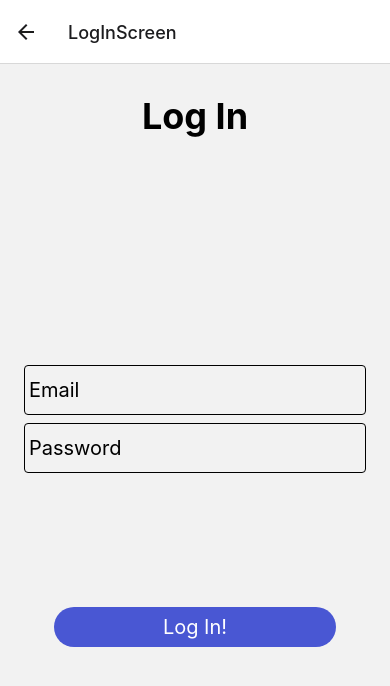
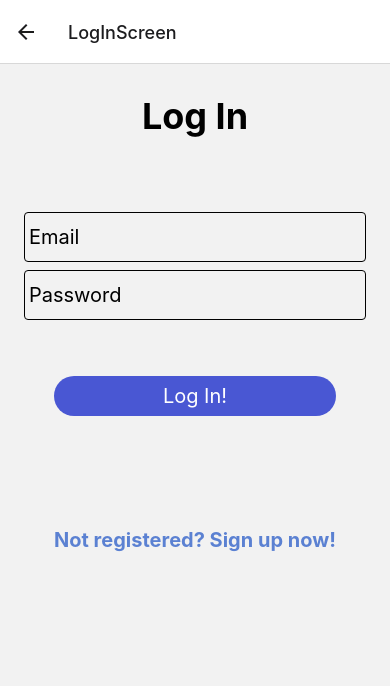
Before and after one commit to omrirp/Wikiguess, a React Native app in the folder wikiguess-client-rn/: screen /LogInScreen in a window 390 px wide. Shown: the top 686 px of the page. Built offline with nearby package versions, Linux system fonts and the light colour scheme.

Commit message:
UI improvements

```diff
--- a/wikiguess-client-rn/App.js
+++ b/wikiguess-client-rn/App.js
@@ -9,6 +9,7 @@ import MainMenuScreen from './screens/MainMenuScreen';
 import GameScreen from './screens/GameScreen';
 import GuessScreen from './screens/GuessScreen';
 import GameOverScreen from './screens/GameOverScreen';
+import HowToPlayScreen from './screens/HowToPlayScreen';
 
 const Stack = createNativeStackNavigator();
 
@@ -37,6 +38,7 @@ export default function App() {
                         component={GameOverScreen}
                         options={{ headerLeft: () => <Text></Text> }}
                     />
+                    <Stack.Screen name='HowToPlayScreen' component={HowToPlayScreen} />
                 </Stack.Navigator>
             </NavigationContainer>
         </>
--- a/wikiguess-client-rn/components/ui/PrimaryTextInput.js
+++ b/wikiguess-client-rn/components/ui/PrimaryTextInput.js
@@ -1,9 +1,14 @@
 import { View, TextInput, StyleSheet } from 'react-native';
 
-export default function PrimaryTextInput({ placeholder, onChangeText }) {
+export default function PrimaryTextInput({ placeholder, onChangeText, secureTextEntry }) {
     return (
         <View>
-            <TextInput placeholder={placeholder} onChangeText={onChangeText} style={styles.input} />
+            <TextInput
+                placeholder={placeholder}
+                onChangeText={onChangeText}
+                style={styles.input}
+                secureTextEntry={secureTextEntry ? secureTextEntry : false}
+            />
         </View>
     );
 }
--- /dev/null
+++ b/wikiguess-client-rn/components/ui/SecondaryButton.js
@@ -0,0 +1,22 @@
+import { View, Text, StyleSheet, Pressable } from 'react-native';
+
+export default function SecondaryButton({ children, onPress }) {
+    return (
+        <Pressable onPress={onPress} style={({ pressed }) => (pressed ? styles.pressed : {})}>
+            <Text style={styles.text}>{children}</Text>
+        </Pressable>
+    );
+}
+
+const styles = StyleSheet.create({
+    container: {},
+    text: {
+        fontSize: 20,
+        fontWeight: 'bold',
+        color: '#5b81d2',
+        textAlign: 'center',
+    },
+    pressed: {
+        opacity: 0.75,
+    },
+});
--- a/wikiguess-client-rn/screens/GameOverScreen.js
+++ b/wikiguess-client-rn/screens/GameOverScreen.js
@@ -26,8 +26,8 @@ export default function GameOverScreen({ route, navigation }) {
     return (
         <View style={styles.rootContainer}>
             <View style={styles.ImageContainer}>{image}</View>
-            <View>
-                <Text>{textResult}</Text>
+            <View style={styles.textContainer}>
+                <Text style={styles.text}>{textResult}</Text>
             </View>
             <View style={styles.buttonContainer}>
                 <PrimaryButton onPress={() => navigation.navigate('MainMenuScreen')}>Eng Game</PrimaryButton>
@@ -40,7 +40,6 @@ const styles = StyleSheet.create({
     rootContainer: {
         flex: 1,
         margin: 8,
-        alignItems: 'center',
     },
     ImageContainer: {
         height: 350,
@@ -54,6 +53,14 @@ const styles = StyleSheet.create({
         width: 280,
     },
     buttonContainer: {
-        margin: 36,
+        marginVertical: 50,
+        marginHorizontal: 36,
+    },
+    textContainer: {
+        alignItems: 'center',
+        marginVertical: 20,
+    },
+    text: {
+        fontSize: 30,
     },
 });
--- /dev/null
+++ b/wikiguess-client-rn/screens/HowToPlayScreen.js
@@ -0,0 +1,9 @@
+import { View, Text } from 'react-native'
+
+export default function HowToPlayScreen() {
+  return (
+    <View>
+      <Text>HowToPlayScreen</Text>
+    </View>
+  )
+}
--- a/wikiguess-client-rn/screens/LogInScreen.js
+++ b/wikiguess-client-rn/screens/LogInScreen.js
@@ -1,7 +1,8 @@
-import { View, Text, StyleSheet, ScrollView } from 'react-native';
+import { View, Text, StyleSheet, ScrollView, KeyboardAvoidingView } from 'react-native';
 import { useState } from 'react';
 import PrimaryTextInput from '../components/ui/PrimaryTextInput';
 import PrimaryButton from '../components/ui/PrimaryButton';
+import SecondaryButton from '../components/ui/SecondaryButton';
 import axios from 'axios';
 import apiUrls from '../utils/apiURL';
 
@@ -26,19 +27,34 @@ export default function LogInScreen({ navigation }) {
         navigation.navigate('MainMenuScreen');
     }
 
+    function toSignupHandler() {
+        navigation.navigate('SignUpScreen');
+    }
+
     return (
+        <ScrollView style={styles.rootContainer}>
+            <KeyboardAvoidingView style={styles.rootContainer} behavior='position'>
                 <View style={styles.rootContainer}>
                     <View style={styles.headerContainer}>
                         <Text style={styles.headerText}>Log In</Text>
                     </View>
                     <View style={styles.inputsContainer}>
                         <PrimaryTextInput placeholder={'Email'} onChangeText={useEmailTextHanler} />
-                <PrimaryTextInput placeholder={'Password'} onChangeText={passwordTextHandler} />
+                        <PrimaryTextInput
+                            placeholder={'Password'}
+                            onChangeText={passwordTextHandler}
+                            secureTextEntry={true}
+                        />
                     </View>
                     <View style={styles.buttonContainer}>
                         <PrimaryButton onPress={logInPressHandler}>Log In!</PrimaryButton>
                     </View>
+                    <View style={styles.footerContainer}>
+                        <SecondaryButton onPress={toSignupHandler}>Not registered? Sign up now!</SecondaryButton>
                     </View>
+                </View>
+            </KeyboardAvoidingView>
+        </ScrollView>
     );
 }
 
@@ -47,7 +63,6 @@ const styles = StyleSheet.create({
         flex: 1,
     },
     headerContainer: {
-        flex: 1,
         margin: 30,
         alignItems: 'center',
     },
@@ -56,12 +71,14 @@ const styles = StyleSheet.create({
         fontWeight: 'bold',
     },
     inputsContainer: {
-        flex: 1,
         marginHorizontal: 20,
+        marginVertical: 40,
     },
     buttonContainer: {
-        flex: 1,
-        marginVertical: 4,
+        marginVertical: 8,
         marginHorizontal: 50,
     },
+    footerContainer: {
+        marginTop: 100,
+    },
 });
--- a/wikiguess-client-rn/screens/MainMenuScreen.js
+++ b/wikiguess-client-rn/screens/MainMenuScreen.js
@@ -1,9 +1,14 @@
 import { View, Text, StyleSheet, Image } from 'react-native';
 import PrimaryButton from '../components/ui/PrimaryButton';
+import SecondaryButton from '../components/ui/SecondaryButton';
 
 export default function MainMenuScreen({ navigation }) {
     function playPressHandler() {
         navigation.navigate('GameScreen');
+    }
+
+    function logOutPressHandler() {
+        navigation.navigate('WelcomeScreen');
     }
 
     return (
@@ -29,6 +34,9 @@ export default function MainMenuScreen({ navigation }) {
                 </View>
                 <View style={styles.buttonContainer}>
                     <PrimaryButton>Share</PrimaryButton>
+                </View>
+                <View style={styles.footerContainer}>
+                    <SecondaryButton onPress={logOutPressHandler}>Log out!</SecondaryButton>
                 </View>
             </View>
         </View>
@@ -68,4 +76,9 @@ const styles = StyleSheet.create({
     buttonContainer: {
         marginVertical: 8,
     },
+    footerContainer: {
+        height: '40%',
+        paddingBottom: 36,
+        justifyContent: 'flex-end',
+    },
 });
--- a/wikiguess-client-rn/screens/SignUpScreen.js
+++ b/wikiguess-client-rn/screens/SignUpScreen.js
@@ -2,6 +2,7 @@ import { View, Text, StyleSheet, ScrollView, KeyboardAvoidingView } from 'react-
 import { useState } from 'react';
 import PrimaryButton from '../components/ui/PrimaryButton';
 import PrimaryTextInput from '../components/ui/PrimaryTextInput';
+import SecondaryButton from '../components/ui/SecondaryButton';
 
 export default function SignUpScreen({ navigation }) {
     const [emailText, setemailText] = useState('');
@@ -36,6 +37,10 @@ export default function SignUpScreen({ navigation }) {
         navigation.navigate('MainMenuScreen');
     }
 
+    function toLogInHandler() {
+        navigation.navigate('LogInScreen');
+    }
+
     return (
         <ScrollView style={styles.screen}>
             <KeyboardAvoidingView style={styles.screen} behavior='position'>
@@ -46,11 +51,22 @@ export default function SignUpScreen({ navigation }) {
                     <View style={styles.inputesContainer}>
                         <PrimaryTextInput placeholder={'Email Adress'} onChangeText={emailInputHandler} />
                         <PrimaryTextInput placeholder={'User Name'} onChangeText={userNameTextHandler} />
-                        <PrimaryTextInput placeholder={'Password'} onChangeText={passwordTextHandler} />
-                        <PrimaryTextInput placeholder={'Confirm Password'} onChangeText={passwordConTextHandler} />
+                        <PrimaryTextInput
+                            placeholder={'Password'}
+                            onChangeText={passwordTextHandler}
+                            secureTextEntry={true}
+                        />
+                        <PrimaryTextInput
+                            placeholder={'Confirm Password'}
+                            onChangeText={passwordConTextHandler}
+                            secureTextEntry={true}
+                        />
                     </View>
                     <View style={styles.buttonContainer}>
                         <PrimaryButton onPress={signUpPressHandler}>Sign Up!</PrimaryButton>
+                    </View>
+                    <View style={styles.footerContainer}>
+                        <SecondaryButton onPress={toLogInHandler}>Already registered? Log in here!</SecondaryButton>
                     </View>
                 </View>
             </KeyboardAvoidingView>
@@ -81,4 +97,7 @@ const styles = StyleSheet.create({
         marginTop: 40,
         marginHorizontal: 50,
     },
+    footerContainer: {
+        marginTop: 40,
+    },
 });
--- a/wikiguess-client-rn/screens/WelcomeScreen.js
+++ b/wikiguess-client-rn/screens/WelcomeScreen.js
@@ -8,6 +8,10 @@ export default function WelcomeScreen({ navigation }) {
 
     function signUpHandler() {
         navigation.navigate('SignUpScreen');
+    }
+
+    function howtoPlayPressHandler() {
+        navigation.navigate('HowToPlayScreen');
     }
 
     return (
@@ -29,6 +33,9 @@ export default function WelcomeScreen({ navigation }) {
                 </View>
                 <View style={styles.buttonContainer}>
                     <PrimaryButton onPress={signUpHandler}>Sing Up</PrimaryButton>
+                </View>
+                <View style={styles.buttonContainer}>
+                    <PrimaryButton onPress={howtoPlayPressHandler}>How to play</PrimaryButton>
                 </View>
             </View>
         </View>
```
Lines whose indentation alone changed are shown as unchanged.
